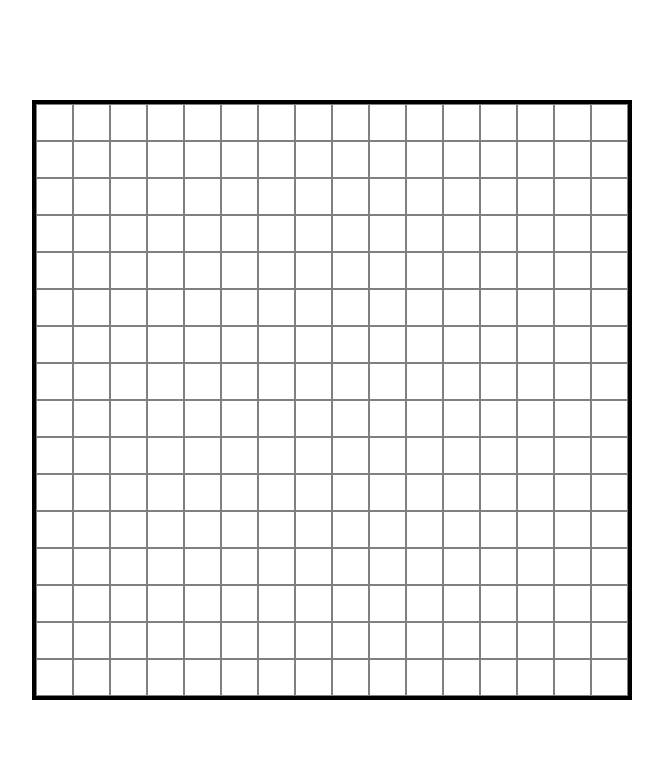
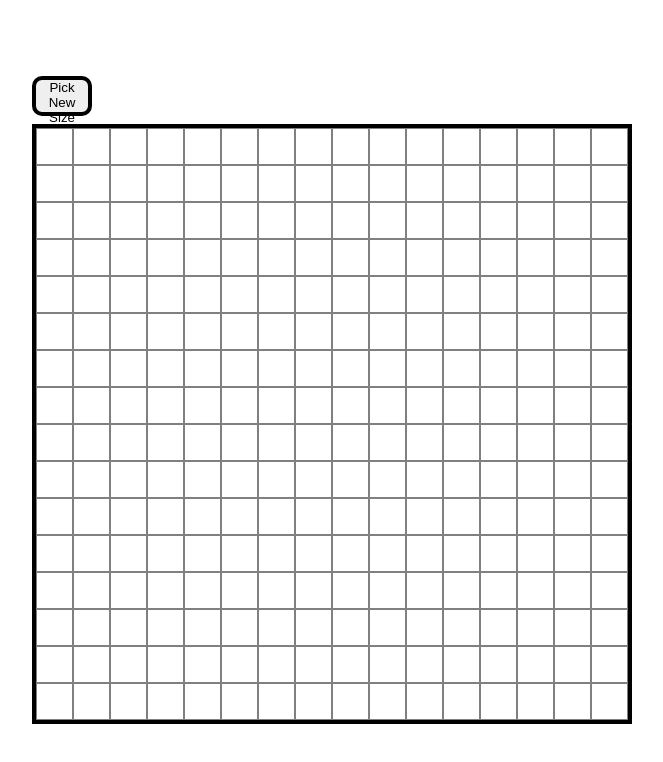
Before and after one commit to hardeek-sharma/Etch-a-Sketch_TOP, a plain HTML site: page index.html in a window 1280 px wide. Shown: the whole page, without its empty margins (308-971 px from the left). Drawn offline with Linux system fonts and the light colour scheme.

Commit message:
Add size button

```diff
--- a/index.html
+++ b/index.html
@@ -10,8 +10,10 @@
   </head>
 
   <body>
-    <div id="container">
+    <div id="content">
+      <button id="size-button">Pick New Size</button>
+      <div id="container"></div>
+    </div>
 
-    </div>
   </body>
 </html>
--- a/javascript.js
+++ b/javascript.js
@@ -1,4 +1,5 @@
 let container = document.querySelector('#container');
+let sizeBtn = document.querySelector('#size-button');
 let ratio = 16;
 
 for (i = 0; i < ratio**2; i++) {
--- a/styles.css
+++ b/styles.css
@@ -5,7 +5,8 @@
 }
 
 html,
-body {
+body,
+#content {
   height: 100%;
 }
 
@@ -15,13 +16,20 @@ body {
   align-items: center;
 }
 
+#content {
+  display: flex;
+  flex-direction: column;
+  justify-content: center;
+  gap: 8px;
+}
 
-
-
-
-
-
-
+#size-button {
+  height: 5%;
+  width: 10%;
+  border-radius: 10px;
+  align-self: flex-start;
+  border: black 4px solid;
+}
 
 #container {
   height: 75%;
```
